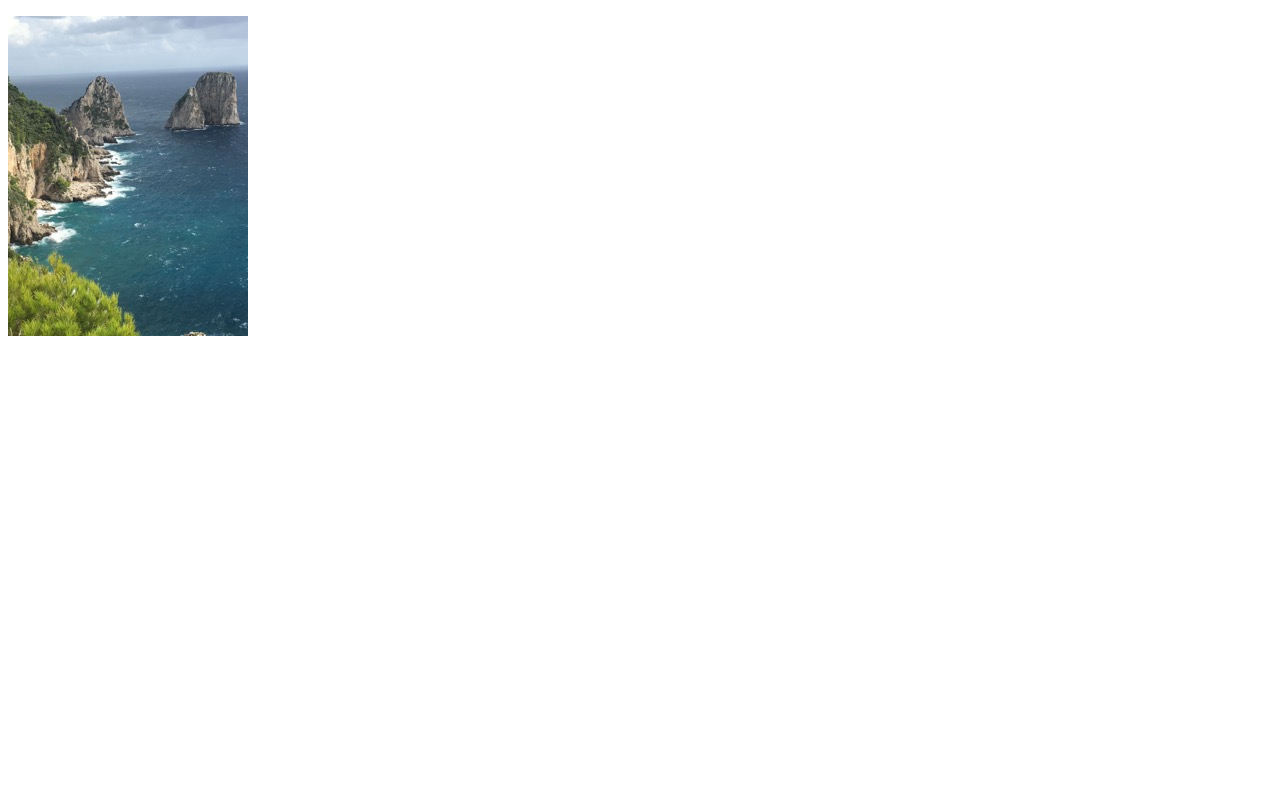
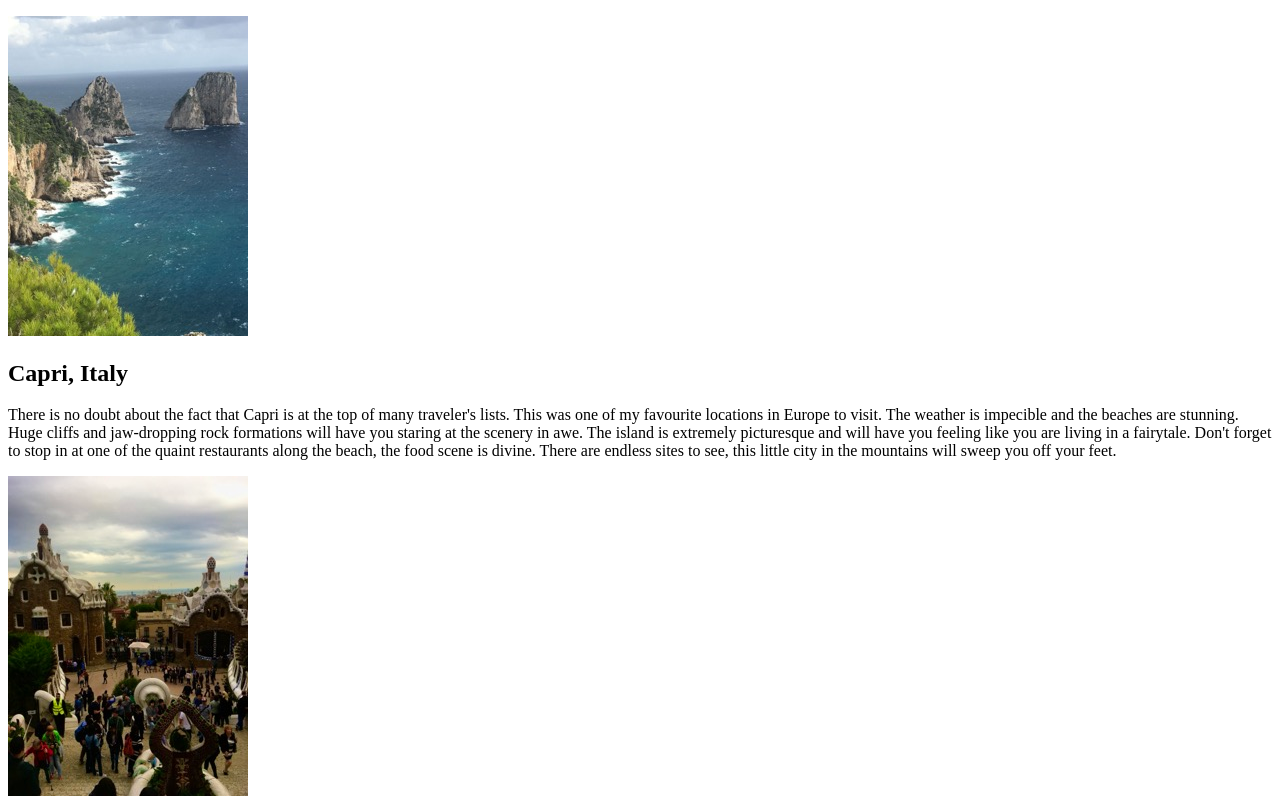
Before and after one commit to taylormathieu/Travelogue-Assignment, a plain HTML site: page index.html in a window 1280 px wide. Shown: the part 105-913 px from the top of the page. Before the commit the page ends 800 px from the top, so only its background shows below. Drawn offline with Linux system fonts and the light colour scheme.

Commit message:
Creating first section
Created section of the first city on my list, added a photo and paragraph about it.

```diff
--- a/index.html
+++ b/index.html
@@ -14,6 +14,15 @@
 <main>
     <section id="Capri">
         <img src="capri Small.jpeg" alt="Mountains of Capri">
+        <h2>Capri, Italy</h2>
+        <p>There is no doubt about the fact that Capri is at the top of many traveler's lists. This was one of my favourite locations in Europe to visit. The weather is impecible and the beaches are stunning. Huge cliffs and jaw-dropping rock formations will have you staring at the scenery in awe. The island is extremely picturesque and will have you feeling like you are living in a fairytale. Don't forget to stop in at one of the quaint restaurants along the beach, the food scene is divine. There are endless sites to see, this little city in the mountains will sweep you off your feet.</p>
+        </section>
+
+    <section id="Spain">
+        <img src="IMG_4150 Small.jpeg" alt="Park Guell">
+
+    </section>
+
 
 </main>
 </body>
```
Also changed, not shown: IMG_3709 Small.jpeg (added), IMG_4150 Small.jpeg (added).
